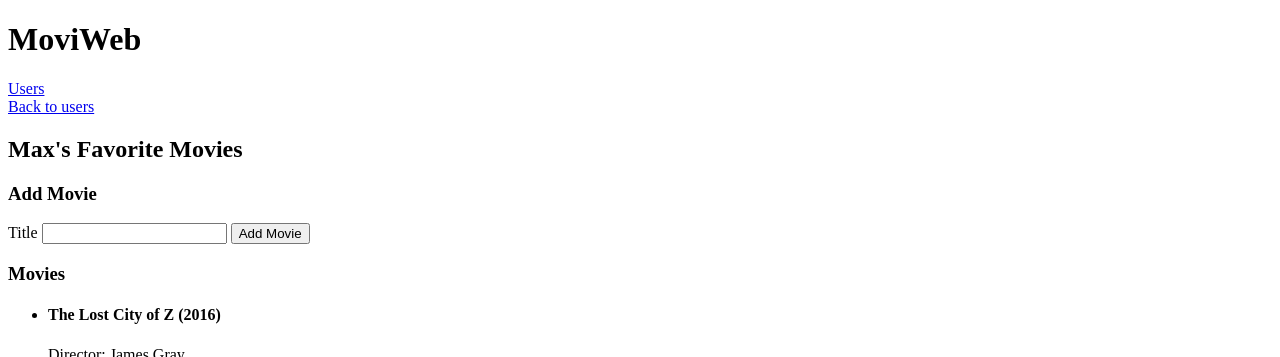
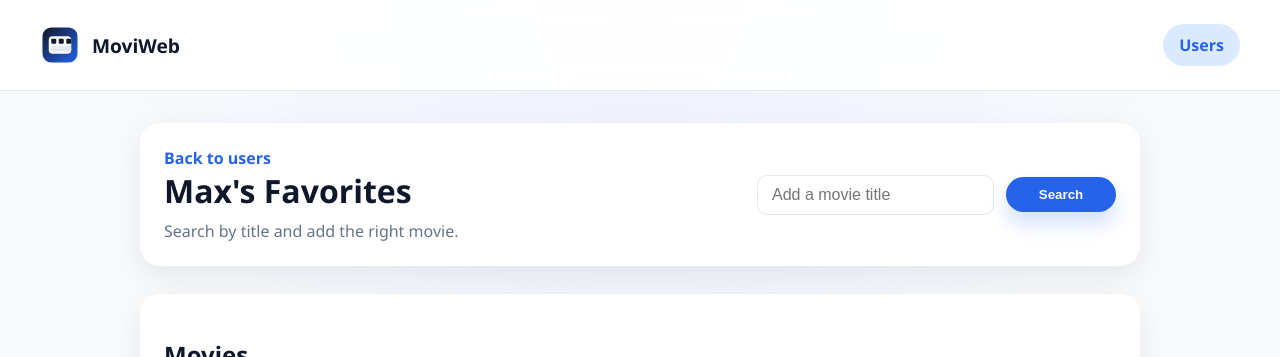
Before and after one commit to roedigerMM/MovieWebApp, a Flask app: page /users/1/movies in a window 1280 px wide. Shown: the top 357 px of the page. Run offline with Flask 3, Linux system fonts and the light colour scheme.

Commit message:
Complete UX design

```diff
--- a/static/style.css
+++ b/static/style.css
@@ -0,0 +1,334 @@
+:root {
+  color-scheme: light;
+  --bg: #f8fafc;
+  --surface: #ffffff;
+  --text: #0f172a;
+  --muted: #64748b;
+  --border: #e2e8f0;
+  --primary: #2563eb;
+  --primary-soft: #dbeafe;
+  --danger: #ef4444;
+  --shadow: 0 10px 30px rgba(15, 23, 42, 0.08);
+}
+
+* {
+  box-sizing: border-box;
+}
+
+body {
+  margin: 0;
+  font-family: "Space Grotesk", "IBM Plex Sans", "Segoe UI", sans-serif;
+  background: radial-gradient(circle at top, #eef2ff 0%, var(--bg) 45%);
+  color: var(--text);
+}
+
+img {
+  max-width: 100%;
+  display: block;
+}
+
+a {
+  color: inherit;
+  text-decoration: none;
+}
+
+.site-header {
+  display: flex;
+  align-items: center;
+  justify-content: space-between;
+  padding: 24px 40px;
+  border-bottom: 1px solid var(--border);
+  background: rgba(255, 255, 255, 0.92);
+  backdrop-filter: blur(12px);
+  position: sticky;
+  top: 0;
+  z-index: 10;
+}
+
+.logo {
+  display: flex;
+  align-items: center;
+  gap: 12px;
+  font-weight: 600;
+  font-size: 1.2rem;
+}
+
+.logo img {
+  width: 40px;
+  height: 40px;
+}
+
+.site-nav {
+  display: flex;
+  gap: 16px;
+}
+
+.nav-link {
+  padding: 10px 16px;
+  border-radius: 999px;
+  background: var(--primary-soft);
+  color: var(--primary);
+  font-weight: 600;
+}
+
+.container {
+  max-width: 1080px;
+  margin: 0 auto;
+  padding: 32px 40px 64px;
+}
+
+.page-header {
+  display: flex;
+  align-items: center;
+  justify-content: space-between;
+  gap: 24px;
+  padding: 24px;
+  border-radius: 20px;
+  background: var(--surface);
+  box-shadow: var(--shadow);
+}
+
+.page-header h1 {
+  margin: 0 0 8px;
+  font-size: 2rem;
+}
+
+.subtitle {
+  margin: 0;
+  color: var(--muted);
+}
+
+.inline-form {
+  display: flex;
+  gap: 12px;
+  align-items: center;
+}
+
+input {
+  border: 1px solid var(--border);
+  border-radius: 10px;
+  padding: 10px 14px;
+  font-size: 1rem;
+  background: #fff;
+  min-width: 200px;
+}
+
+input:focus {
+  outline: 2px solid rgba(37, 99, 235, 0.25);
+  border-color: var(--primary);
+}
+
+.btn {
+  border: none;
+  border-radius: 999px;
+  padding: 10px 18px;
+  font-weight: 600;
+  cursor: pointer;
+  transition: transform 0.2s ease, box-shadow 0.2s ease;
+  min-width: 110px;
+  text-align: center;
+}
+
+.btn.primary {
+  background: var(--primary);
+  color: #fff;
+  box-shadow: 0 12px 20px rgba(37, 99, 235, 0.2);
+}
+
+.btn.ghost {
+  background: var(--primary-soft);
+  color: var(--primary);
+}
+
+.btn.danger {
+  background: rgba(239, 68, 68, 0.15);
+  color: var(--danger);
+}
+
+.btn:hover {
+  transform: translateY(-1px);
+  box-shadow: 0 10px 20px rgba(15, 23, 42, 0.12);
+}
+
+.text-link {
+  color: var(--primary);
+  font-weight: 600;
+}
+
+.alert {
+  margin: 20px 0;
+  padding: 12px 16px;
+  border-radius: 12px;
+  background: rgba(239, 68, 68, 0.1);
+  color: var(--danger);
+  font-weight: 600;
+}
+
+.user-list {
+  list-style: none;
+  padding: 0;
+  margin: 24px 0;
+  display: grid;
+  grid-template-columns: repeat(auto-fit, minmax(220px, 1fr));
+  gap: 16px;
+}
+
+.card-link {
+  display: flex;
+  align-items: center;
+  gap: 12px;
+  padding: 18px;
+  border-radius: 16px;
+  background: var(--surface);
+  box-shadow: var(--shadow);
+  font-weight: 600;
+}
+
+.avatar {
+  width: 36px;
+  height: 36px;
+  border-radius: 12px;
+  background: var(--primary);
+  color: #fff;
+  display: grid;
+  place-items: center;
+  font-weight: 700;
+}
+
+.panel {
+  margin-top: 28px;
+  padding: 24px;
+  background: var(--surface);
+  border-radius: 20px;
+  box-shadow: var(--shadow);
+}
+
+.movie-grid {
+  display: grid;
+  grid-template-columns: repeat(auto-fit, minmax(200px, 220px));
+  gap: 20px;
+  justify-content: start;
+}
+
+.movie-card {
+  background: #fff;
+  border-radius: 18px;
+  overflow: hidden;
+  box-shadow: var(--shadow);
+  display: flex;
+  flex-direction: column;
+  max-width: 220px;
+}
+
+.movie-card img {
+  width: 100%;
+  aspect-ratio: 2 / 3;
+  object-fit: cover;
+  background: #f1f5f9;
+}
+
+.movie-info {
+  padding: 16px;
+  display: flex;
+  flex-direction: column;
+  gap: 12px;
+}
+
+.update-panel {
+  display: grid;
+  gap: 10px;
+}
+
+.update-panel summary {
+  list-style: none;
+  cursor: pointer;
+  display: inline-flex;
+  align-items: center;
+  justify-content: center;
+}
+
+.update-panel summary::-webkit-details-marker {
+  display: none;
+}
+
+.movie-actions {
+  display: flex;
+  gap: 10px;
+  align-items: flex-start;
+  flex-wrap: wrap;
+}
+
+.action-btn {
+  min-width: 130px;
+}
+
+.muted {
+  color: var(--muted);
+  margin: 0;
+}
+
+.result-grid {
+  display: grid;
+  grid-template-columns: repeat(auto-fit, minmax(200px, 1fr));
+  gap: 16px;
+  margin-top: 16px;
+}
+
+.result-card {
+  border: 1px solid var(--border);
+  border-radius: 16px;
+  padding: 12px;
+  display: grid;
+  gap: 8px;
+  background: #fff;
+}
+
+.result-card input {
+  margin-right: 8px;
+}
+
+.result-card img {
+  width: 100%;
+  height: 220px;
+  object-fit: cover;
+  border-radius: 12px;
+}
+
+.result-title {
+  font-weight: 600;
+}
+
+.empty-state {
+  color: var(--muted);
+  text-align: center;
+  margin-top: 24px;
+}
+
+.sr-only {
+  position: absolute;
+  width: 1px;
+  height: 1px;
+  padding: 0;
+  margin: -1px;
+  overflow: hidden;
+  clip: rect(0, 0, 0, 0);
+  white-space: nowrap;
+  border: 0;
+}
+
+@media (max-width: 900px) {
+  .site-header,
+  .page-header {
+    flex-direction: column;
+    align-items: flex-start;
+  }
+
+  .inline-form {
+    width: 100%;
+    flex-wrap: wrap;
+  }
+
+  .inline-form input {
+    flex: 1 1 240px;
+  }
+}
--- a/templates/base.html
+++ b/templates/base.html
@@ -7,10 +7,13 @@
     <link rel="stylesheet" href="{{ url_for('static', filename='style.css') }}" />
   </head>
   <body>
-    <header>
-      <h1>MoviWeb</h1>
-      <nav>
-        <a href="{{ url_for('index') }}">Users</a>
+    <header class="site-header">
+      <a class="logo" href="{{ url_for('index') }}">
+        <img src="{{ url_for('static', filename='logo.svg') }}" alt="MoviWeb logo" />
+        <span>MoviWeb</span>
+      </a>
+      <nav class="site-nav">
+        <a class="nav-link" href="{{ url_for('index') }}">Users</a>
       </nav>
     </header>
 
--- a/templates/user_movies.html
+++ b/templates/user_movies.html
@@ -1,67 +1,72 @@
 {% extends "base.html" %}
 
 {% block content %}
-  <a href="{{ url_for('index') }}">Back to users</a>
-
-  <h2>{{ user.name }}'s Favorite Movies</h2>
+  <section class="page-header">
+    <div>
+      <a class="text-link" href="{{ url_for('index') }}">Back to users</a>
+      <h1>{{ user.name }}'s Favorites</h1>
+      <p class="subtitle">Search by title and add the right movie.</p>
+    </div>
+    <form class="inline-form" action="{{ url_for('add_user_movie', user_id=user.id) }}" method="post">
+      <label class="sr-only" for="title">Title</label>
+      <input id="title" name="title" type="text" value="{{ search_title or '' }}" placeholder="Add a movie title" required />
+      <button class="btn primary" type="submit">Search</button>
+    </form>
+  </section>
 
   {% if error %}
-    <p style="color: #b00020;">{{ error }}</p>
+    <p class="alert">{{ error }}</p>
   {% endif %}
 
-    <section>
-      <h3>Add Movie</h3>
-      <form action="{{ url_for('add_user_movie', user_id=user.id) }}" method="post">
-        <label for="title">Title</label>
-        <input id="title" name="title" type="text" value="{{ search_title or '' }}" required />
-        <button type="submit">Add Movie</button>
+  {% if search_results %}
+    <section class="panel">
+      <h2>Choose a Match</h2>
+      <form class="result-grid" action="{{ url_for('add_user_movie', user_id=user.id) }}" method="post">
+        <input type="hidden" name="title" value="{{ search_title }}" />
+        {% for result in search_results %}
+          <label class="result-card">
+            <input type="radio" name="imdb_id" value="{{ result.imdb_id }}" required />
+            <span class="result-title">{{ result.title }}</span>
+            <span class="result-meta">{{ result.year }}</span>
+            {% if result.poster_url and result.poster_url != "N/A" %}
+              <img src="{{ result.poster_url }}" alt="Poster for {{ result.title }}" />
+            {% endif %}
+          </label>
+        {% endfor %}
+        <button class="btn primary" type="submit">Use Selected Movie</button>
       </form>
+    </section>
+  {% endif %}
 
-      {% if search_results %}
-        <h4>Choose a Match</h4>
-        <form action="{{ url_for('add_user_movie', user_id=user.id) }}" method="post">
-          <input type="hidden" name="title" value="{{ search_title }}" />
-          {% for result in search_results %}
-            <label>
-              <input type="radio" name="imdb_id" value="{{ result.imdb_id }}" required />
-              {{ result.title }} ({{ result.year }})
-            </label>
-            {% if result.poster_url and result.poster_url != "N/A" %}
-              <img src="{{ result.poster_url }}" alt="Poster for {{ result.title }}" width="60" />
-            {% endif %}
-            <br />
-          {% endfor %}
-          <button type="submit">Use Selected Movie</button>
-        </form>
-      {% endif %}
-    </section>
-
-  <section>
-    <h3>Movies</h3>
+  <section class="panel">
+    <h2>Movies</h2>
     {% if movies %}
-      <ul>
+      <div class="movie-grid">
         {% for movie in movies %}
-          <li>
-            <h4>{{ movie.name }} ({{ movie.year }})</h4>
-            <p>Director: {{ movie.director }}</p>
-            <p>
-              <img src="{{ movie.poster_url }}" alt="Poster for {{ movie.name }}" width="150" />
-            </p>
-
-            <form action="{{ url_for('update_user_movie', user_id=user.id, movie_id=movie.id) }}" method="post">
-              <label for="title-{{ movie.id }}">Update Title</label>
-              <input id="title-{{ movie.id }}" name="title" type="text" value="{{ movie.name }}" required />
-              <button type="submit">Update</button>
-            </form>
-
-            <form action="{{ url_for('delete_user_movie', user_id=user.id, movie_id=movie.id) }}" method="post">
-              <button type="submit">Delete</button>
-            </form>
-          </li>
+          <article class="movie-card">
+            <img src="{{ movie.poster_url }}" alt="Poster for {{ movie.name }}" />
+            <div class="movie-info">
+              <h3>{{ movie.name }}</h3>
+              <p class="muted">{{ movie.year }} · {{ movie.director }}</p>
+              <div class="movie-actions">
+                <details class="update-panel">
+                  <summary class="btn ghost action-btn">Update Title</summary>
+                  <form class="inline-form" action="{{ url_for('update_user_movie', user_id=user.id, movie_id=movie.id) }}" method="post">
+                    <label class="sr-only" for="title-{{ movie.id }}">Update Title</label>
+                    <input id="title-{{ movie.id }}" name="title" type="text" value="{{ movie.name }}" required />
+                    <button class="btn ghost" type="submit">Save</button>
+                  </form>
+                </details>
+                <form action="{{ url_for('delete_user_movie', user_id=user.id, movie_id=movie.id) }}" method="post">
+                  <button class="btn danger action-btn" type="submit">Delete</button>
+                </form>
+              </div>
+            </div>
+          </article>
         {% endfor %}
-      </ul>
+      </div>
     {% else %}
-      <p>No movies yet. Add one above.</p>
+      <p class="empty-state">No movies yet. Add one above.</p>
     {% endif %}
   </section>
 {% endblock %}
```
Also changed, not shown: templates/404.html (+5 -5 lines), templates/500.html (+5 -5 lines), templates/index.html (+19 -8 lines), data/movies.db, static/logo.svg (added).
